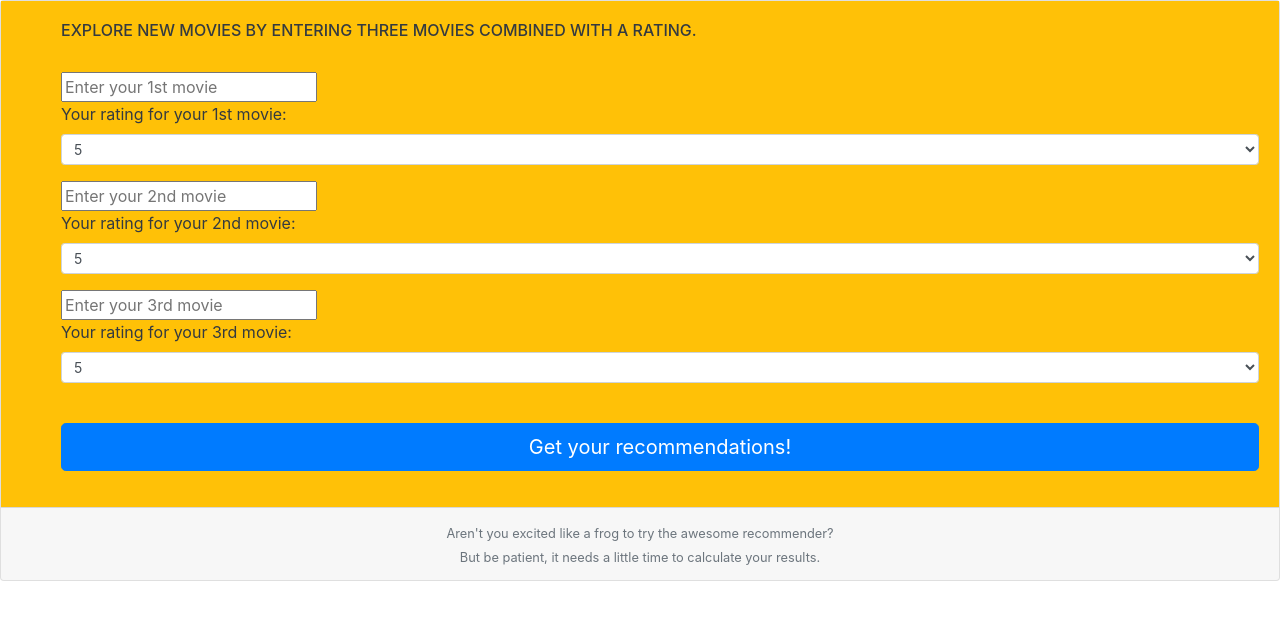
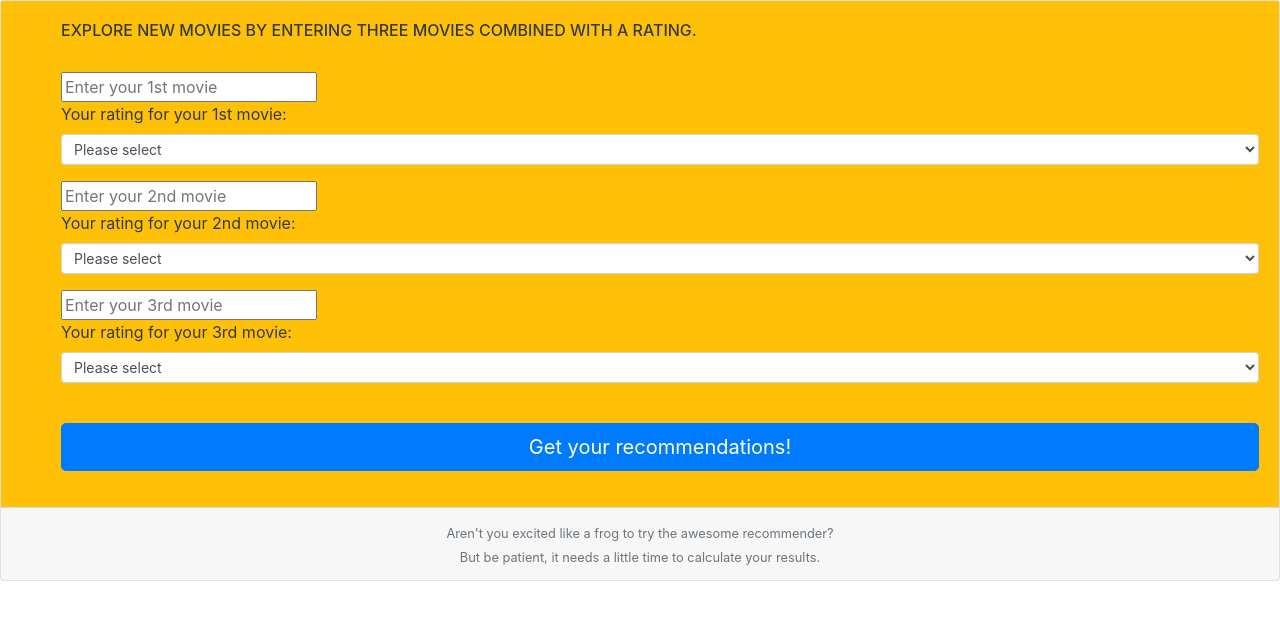
Before and after one commit to ericawesome/awesome_recommender, a Flask app: page / in a window 1280 px wide. Shown: the part 56-676 px from the top of the page. Run offline with Flask 2, Linux system fonts and the light colour scheme; some libraries are stand-ins or nearby versions.

Commit message:
rating default please select

```diff
--- a/recommender_app/templates/index_awesome.html
+++ b/recommender_app/templates/index_awesome.html
@@ -28,11 +28,12 @@
            <div class="form-group">
              <label for="exampleFormControlSelect1">Your rating for your 1st movie:</label>
              <select class="form-control form-control-sm" id="rating1" name="rating1">
-               <option value="5" selected>5</option>
+               <option value="5">5</option>
                <option value="4">4</option>
                <option value="3">3</option>
                <option value="2">2</option>
                <option value="1">1</option>
+               <option value="0" selected>Please select</option>
              </select>
            </div>
          </li>
@@ -44,11 +45,12 @@
            <div class="form-group">
              <label for="exampleFormControlSelect1">Your rating for your 2nd movie:</label>
              <select class="form-control form-control-sm" id="rating2" name="rating2">
-               <option value="5" selected>5</option>
+               <option value="5">5</option>
                <option value="4">4</option>
                <option value="3">3</option>
                <option value="2">2</option>
                <option value="1">1</option>
+               <option value="0" selected>Please select</option>
              </select>
            </div>
          </li>
@@ -60,11 +62,12 @@
            <div class="form-group">
              <label for="exampleFormControlSelect1">Your rating for your 3rd movie:</label>
              <select class="form-control form-control-sm" id="rating3" name="rating3">
-               <option value="5" selected>5</option>
+               <option value="5">5</option>
                <option value="4">4</option>
                <option value="3">3</option>
                <option value="2">2</option>
                <option value="1">1</option>
+               <option value="0" selected>Please select</option>
              </select>
            </div>
          </li>
```
